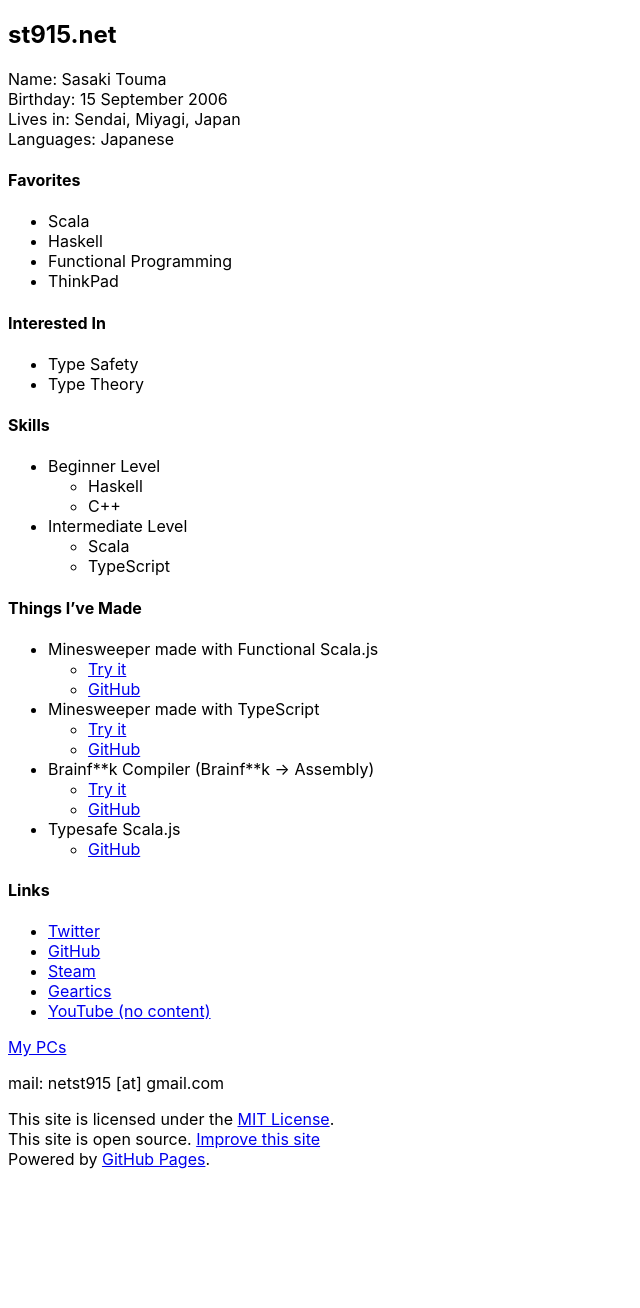
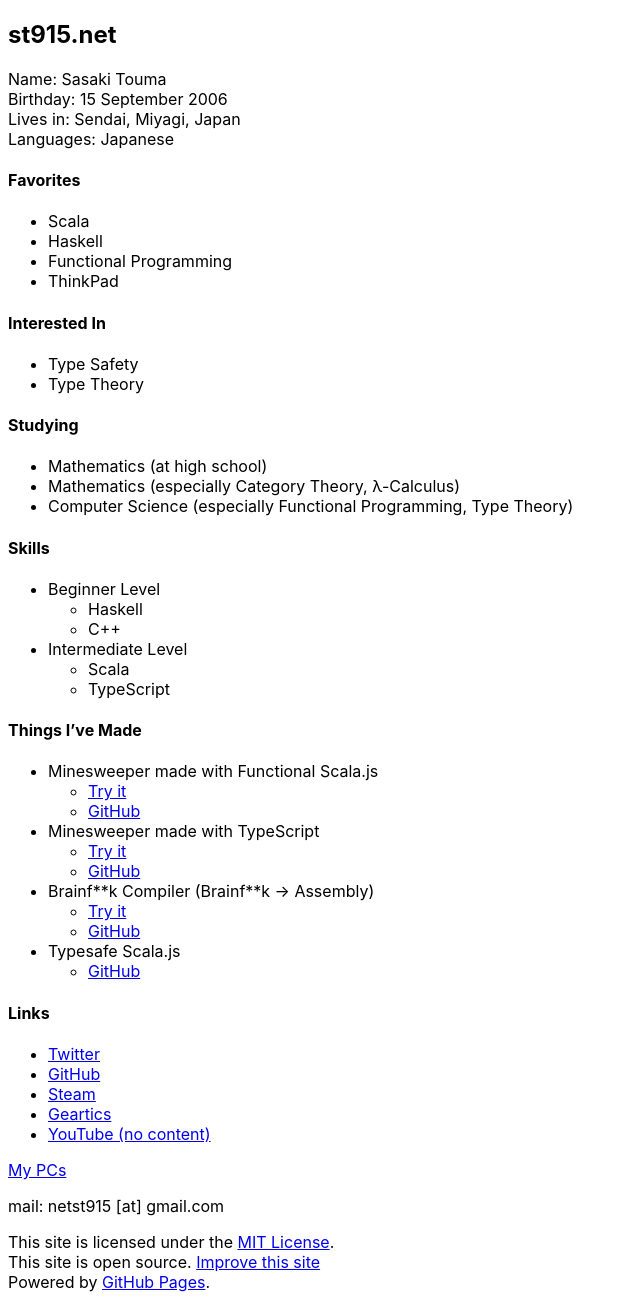
Before and after one commit to t-sasaki915/t-sasaki-net, a Jekyll site: the page built from docs/index.md, in a window 1280 px wide. Shown: the whole page, without its empty margins (0-640 px from the left). Built offline with Jekyll 4.4.1, drawn with Linux system fonts in a browser that asks for light colours; Markdown is read by kramdown in place of the engine named in the settings; before the commit the page ends 1185 px from its top, so only the background shows below that.

Commit message:
Update index.md

```diff
--- a/docs/index.md
+++ b/docs/index.md
@@ -18,6 +18,11 @@
 #### Interested In
 - Type Safety
 - Type Theory
+
+#### Studying
+- Mathematics (at high school)
+- Mathematics (especially Category Theory, λ-Calculus)
+- Computer Science (especially Functional Programming, Type Theory)
 
 #### Skills
 - Beginner Level
```
